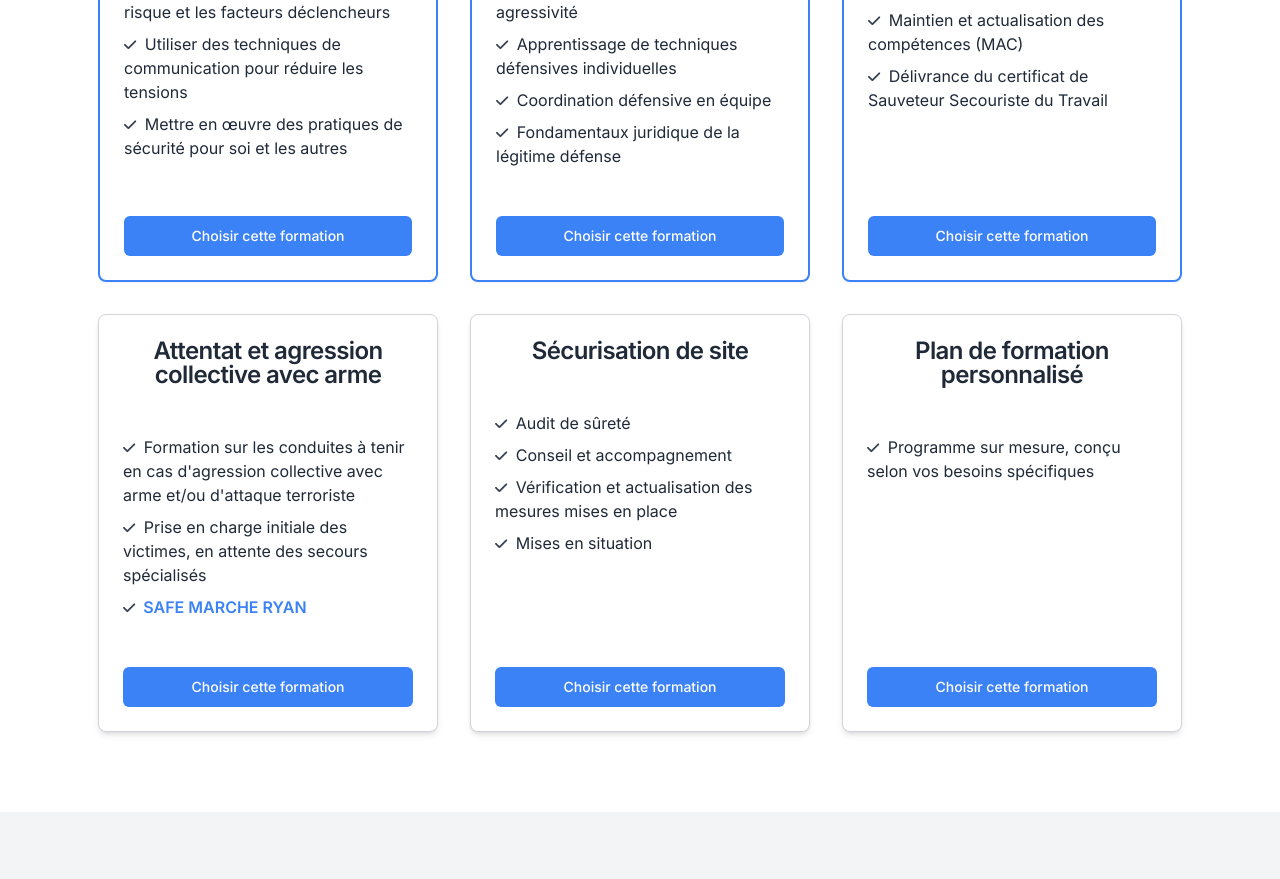
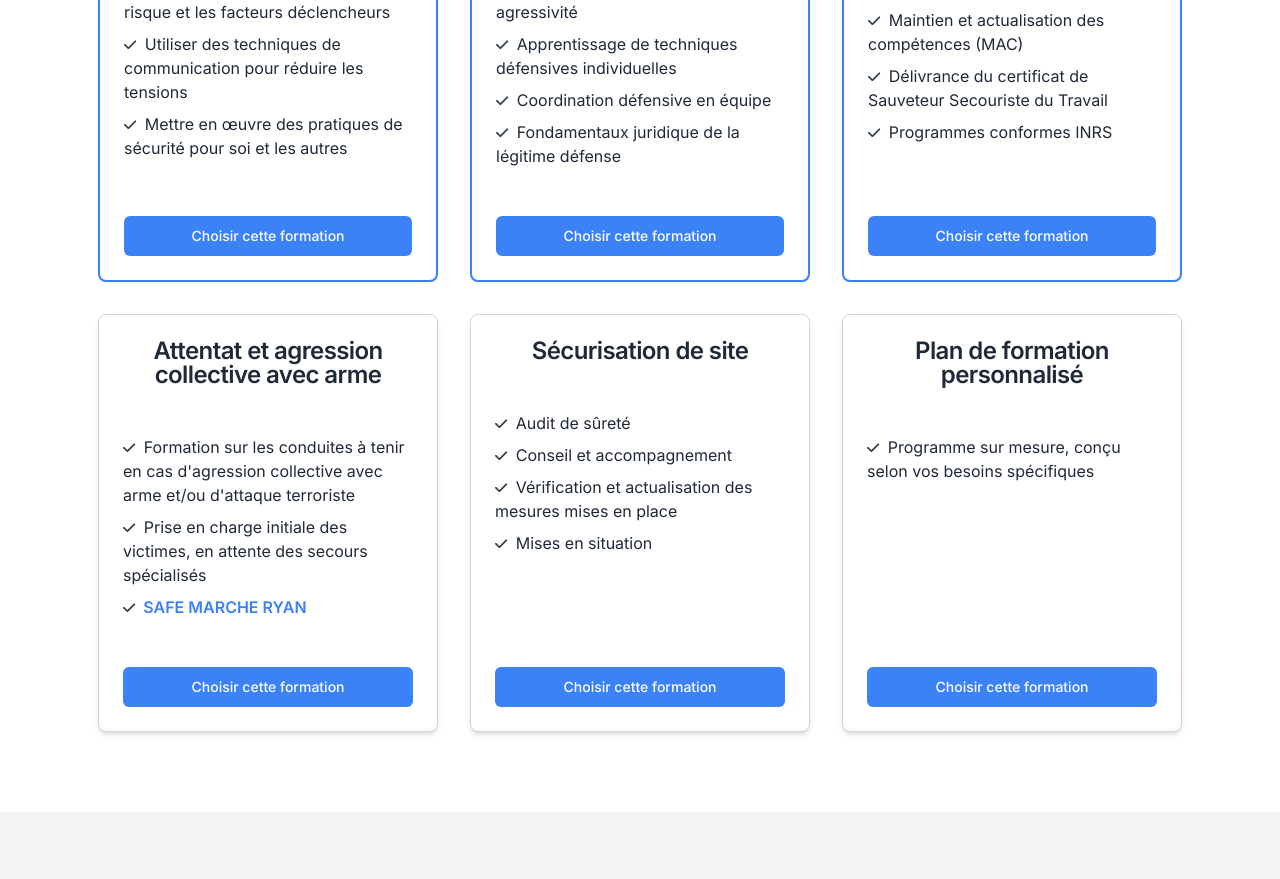
Before and after one commit to HugoErb/Site-SAFESEC-Formation, an Angular app in the folder frontend/: page /home in a window 1280 px wide. Shown: the part 2702-3581 px from the top of the page. Built offline with nearby package versions, Linux system fonts and the light colour scheme.

Commit message:
ajout puce programme conforme inrs

```diff
--- a/frontend/src/app/home/home.component.html
+++ b/frontend/src/app/home/home.component.html
@@ -139,7 +139,7 @@
 						width="350"
 						height="350"
 						loading="lazy"
-                        decoding="async"
+						decoding="async"
 						class="w-full rounded-full object-cover object-center border-4 border-blue-500 aspect-square"
 					/>
 					<div class="text-lg font-semibold mt-4">Christophe Eribon</div>
@@ -189,7 +189,7 @@
 							href="https://www.linkedin.com/in/christophe-e-7a6813167/"
 							target="_blank"
 							class="text-gray-500 hover:text-blue-600 text-3xl transition-colors"
-                            aria-label="Profil LinkedIn de Christophe"
+							aria-label="Profil LinkedIn de Christophe"
 						>
 							<i class="fa-brands fa-linkedin"></i>
 						</a>
@@ -296,6 +296,10 @@
 							<li>
 								<i class="fa-solid fa-check text-sm text-gray-700 mr-1"></i>
 								Délivrance du certificat de Sauveteur Secouriste du Travail
+							</li>
+							<li>
+								<i class="fa-solid fa-check text-sm text-gray-700 mr-1"></i>
+								Programmes conformes INRS
 							</li>
 						</ul>
 					</div>
```
